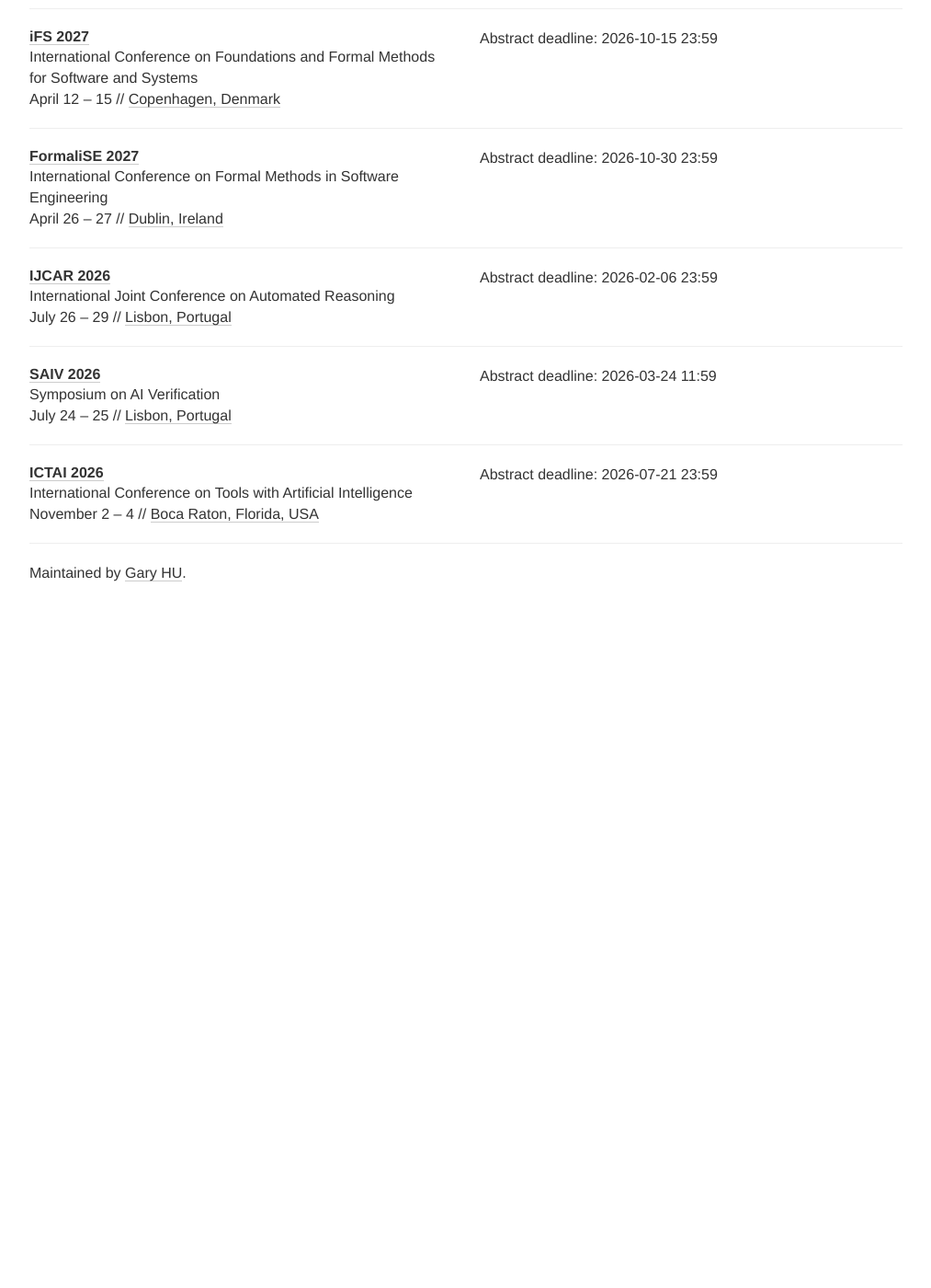
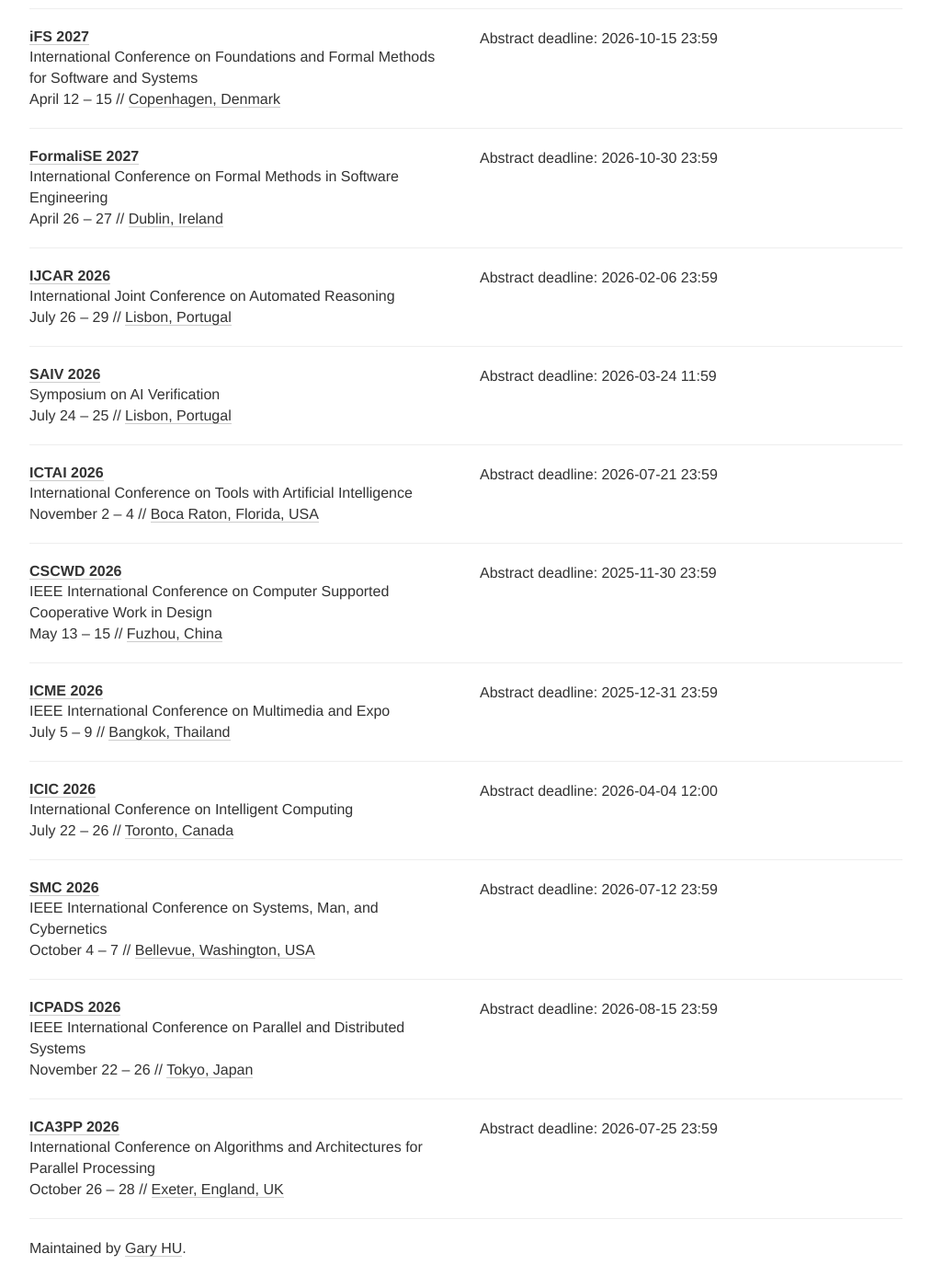
Before and after one commit to Gy-Hu/EDA_FV_conference_deadline, a Jekyll site: the page built from index.html, in a window 1280 px wide and 1400 px high, scrolled down 7905 px. Shown: the whole window at 92% size, without its empty margins (133-1146 px from the left). Built offline with Jekyll 4.4.1, drawn with Linux system fonts in a browser that asks for light colours; nearby versions of some CDN libraries; comment, search, counter and statistics services are not loaded; before the commit the page ends 8571 px from its top, so only the background shows below that.

Commit message:
Add systems and computing conference deadlines

```diff
--- a/_data/conferences.yml
+++ b/_data/conferences.yml
@@ -642,3 +642,60 @@
   deadline: ["2026-07-21 23:59"]
   place: Boca Raton, Florida, USA
   tags: [ML]
+
+- name: CSCWD
+  year: 2026
+  date: "May 13 - 15"
+  description: IEEE International Conference on Computer Supported Cooperative Work
+    in Design
+  link: https://fyust.edu.cn/gjhyqk/cscwd2026/
+  deadline: ["2025-11-30 23:59"]
+  place: Fuzhou, China
+  tags: [ML]
+
+- name: ICME
+  year: 2026
+  date: "July 5 - 9"
+  description: IEEE International Conference on Multimedia and Expo
+  link: https://2026.ieeeicme.org/
+  deadline: ["2025-12-31 23:59"]
+  place: Bangkok, Thailand
+  tags: [SP, ML]
+
+- name: ICIC
+  year: 2026
+  date: "July 22 - 26"
+  description: International Conference on Intelligent Computing
+  link: http://www.ic-icc.cn/2026/
+  deadline: ["2026-04-04 12:00"]
+  timezone: Asia/Shanghai
+  place: Toronto, Canada
+  tags: [ML]
+
+- name: SMC
+  year: 2026
+  date: "October 4 - 7"
+  description: IEEE International Conference on Systems, Man, and Cybernetics
+  link: https://www.ieeesmc2026.org/
+  deadline: ["2026-07-12 23:59"]
+  place: Bellevue, Washington, USA
+  tags: [CS, ML]
+
+- name: ICPADS
+  year: 2026
+  date: "November 22 - 26"
+  description: IEEE International Conference on Parallel and Distributed Systems
+  link: https://www.cloud-conf.net/icpads2026/
+  deadline: ["2026-08-15 23:59"]
+  place: Tokyo, Japan
+  tags: [PL]
+
+- name: ICA3PP
+  year: 2026
+  date: "October 26 - 28"
+  description: International Conference on Algorithms and Architectures for Parallel
+    Processing
+  link: https://hpcn.exeter.ac.uk/ica3pp2026/
+  deadline: ["2026-07-25 23:59"]
+  place: Exeter, England, UK
+  tags: [PL]
```
